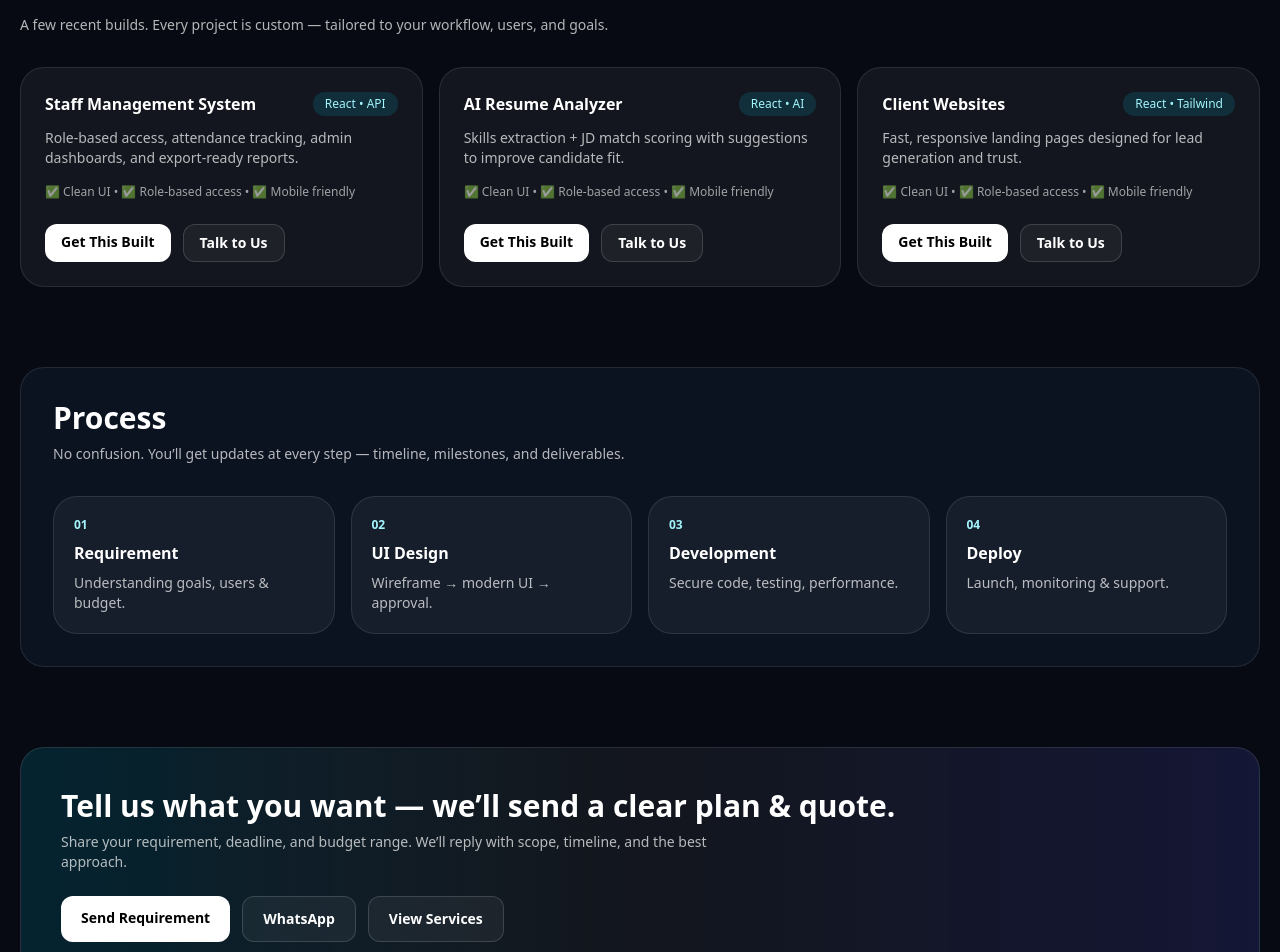
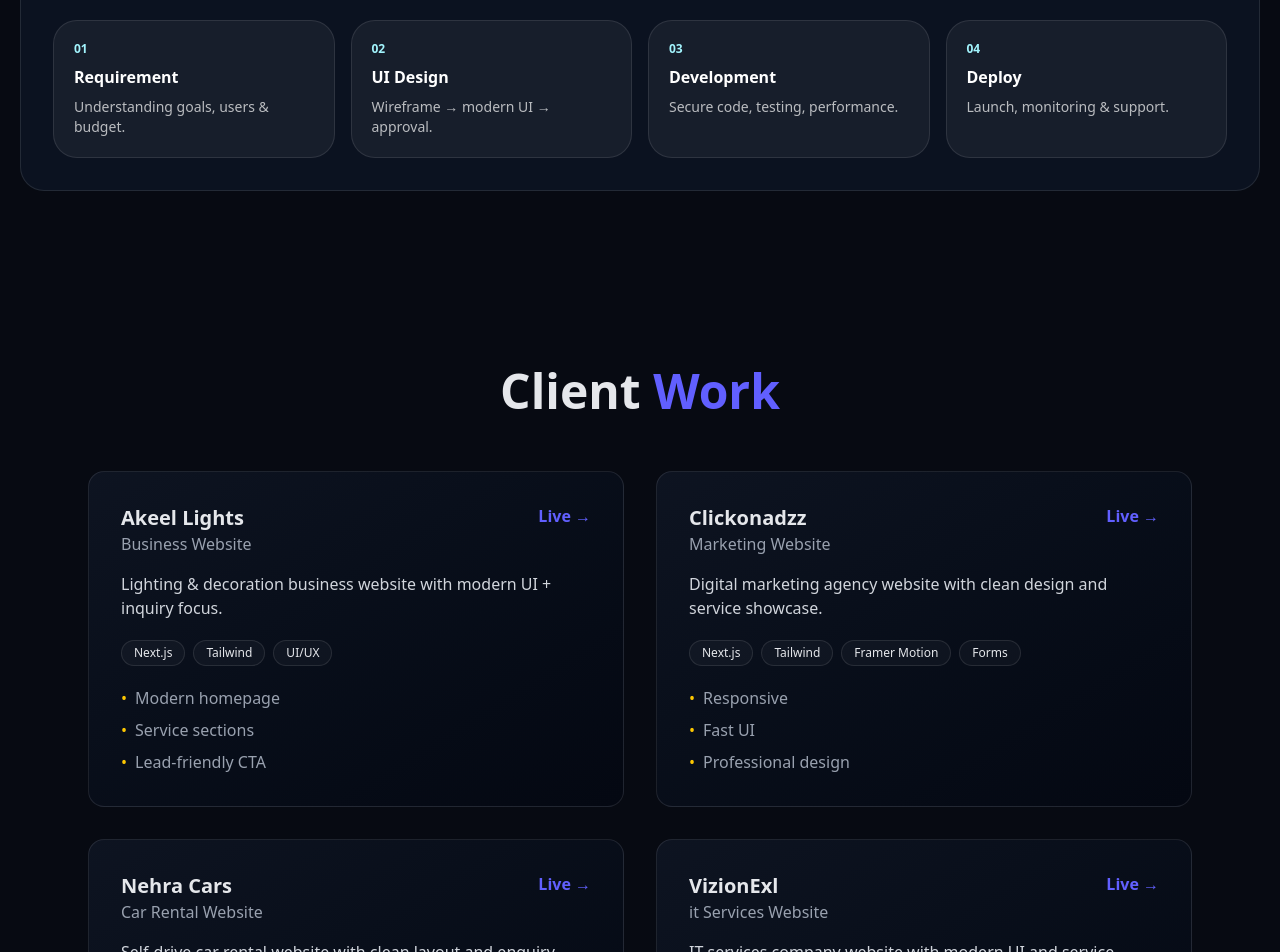
Before and after one commit to shirajgit/Aishi, a React (Vite) app: page / in a window 1280 px wide. Shown: the part 1980-2932 px from the top of the page. Built offline with nearby package versions, Linux system fonts and the light colour scheme.

Commit message:
make all set

```diff
--- a/src/App.tsx
+++ b/src/App.tsx
@@ -81,6 +81,43 @@
     desc: "Fast, responsive landing pages designed for lead generation and trust.",
     badge: "React • Tailwind",
   },
+];
+
+
+  const clients = [
+  {
+    name: "Akeel Lights",
+    type: "Business Website",
+    desc: "Lighting & decoration business website with modern UI + inquiry focus.",
+    link: "https://akeel-lights.vercel.app",
+    stack: ["Next.js", "Tailwind", "UI/UX"],
+    highlights: ["Modern homepage", "Service sections", "Lead-friendly CTA"],
+  },
+  {
+    name: "Clickonadzz",
+    type: "Marketing Website",
+    desc: " Digital marketing agency website with clean design and service showcase.",
+    link: "https://clickonadzz.com",
+    stack: ["Next.js", "Tailwind","Framer Motion", "Forms"],
+    highlights: ["Responsive", "Fast UI", "Professional design"],
+  },
+   {
+    name: "Nehra Cars",
+    type: "Car Rental Website",
+    desc: "Self-drive car rental website with clean layout and enquiry flow.",
+    link: "https://nehra-cars.vercel.app",
+    stack: ["Next.js", "Tailwind", "Forms"],
+    highlights: ["Responsive", "Fast UI", "Professional design"],
+  },
+   {
+    name: "VizionExl",
+    type: "it Services Website",
+    desc: "IT services company website with modern UI and service showcase.",
+    link: "https://vizionexl.vercel.app",
+    stack: ["Next.js", "Tailwind", "Forms"],
+    highlights: ["Responsive", "Fast UI", "Professional design"],
+  },
+
 ];
 
 /* =======================
@@ -314,51 +351,7 @@
         </div>
       </section>
 
-      {/* WORK */}
-      <section id="work" className="mx-auto max-w-7xl px-5 py-20">
-        <h2 className="text-3xl font-extrabold">Recent Work</h2>
-        <p className="mt-2 max-w-2xl text-sm text-white/70">
-          A few recent builds. Every project is custom — tailored to your
-          workflow, users, and goals.
-        </p>
 
-        <div className="mt-8 grid gap-4 md:grid-cols-3">
-          {projects.map((p) => (
-            <div
-              key={p.title}
-              className="rounded-3xl border border-white/10 bg-white/5 p-6 hover:border-white/15"
-            >
-              <div className="flex items-start justify-between gap-3">
-                <p className="text-base font-semibold">{p.title}</p>
-                <span className="rounded-full bg-cyan-500/15 px-3 py-1 text-xs text-cyan-200">
-                  {p.badge}
-                </span>
-              </div>
-
-              <p className="mt-3 text-sm text-white/70">{p.desc}</p>
-
-              <p className="mt-4 text-xs text-white/60">
-                ✅ Clean UI • ✅ Role-based access • ✅ Mobile friendly
-              </p>
-
-              <div className="mt-6 flex gap-3">
-                <a
-                  href="#contact"
-                  className="rounded-xl bg-white px-4 py-2 text-sm font-semibold text-black hover:bg-white/90"
-                >
-                  Get This Built
-                </a>
-                <a
-                  href="#contact"
-                  className="rounded-xl border border-white/15 bg-white/5 px-4 py-2 text-sm font-semibold hover:bg-white/10"
-                >
-                  Talk to Us
-                </a>
-              </div>
-            </div>
-          ))}
-        </div>
-      </section>
 
       {/* PROCESS */}
       <section id="process" className="mx-auto max-w-7xl px-5 pb-20">
@@ -378,8 +371,67 @@
         </div>
       </section>
 
+    {/* WORK */}
+      <section id="clients" className="py-24 border-white/10 text-gray-200">
+      <div className="max-w-6xl mx-auto px-6">
+        <h2 className="text-4xl md:text-5xl font-extrabold text-center mb-14">
+          Client <span className= " text-indigo-500">Work</span>
+        </h2>
+
+        <div className="grid md:grid-cols-2 gap-8">
+          {clients.map((c) => (
+            <div
+              key={c.name}
+              className="rounded-2xl border border-white/10 bg-gradient-to-br from-gray-900/70 to-gray-950/70 p-8 hover:border-yellow-400/30 transition"
+            >
+              <div className="flex items-start justify-between gap-4">
+                <div>
+                  <p className="text-xl font-bold">{c.name}</p>
+                  <p className="text-gray-400">{c.type}</p>
+                </div>
+
+                {c.link && (
+                  <a
+                    href={c.link}
+                    target="_blank"
+                    rel="noreferrer"
+                    className="text-indigo-500 hover:text-indigo-300 font-semibold"
+                  >
+                    Live →
+                  </a>
+                )}
+              </div>
+
+              <p className="mt-4 text-gray-300">{c.desc}</p>
+
+              <div className="mt-5 flex flex-wrap gap-2">
+                {c.stack.map((t) => (
+                  <span
+                    key={t}
+                    className="px-3 py-1 text-xs rounded-full border border-white/10 bg-white/[0.03]"
+                  >
+                    {t}
+                  </span>
+                ))}
+              </div>
+
+              <ul className="mt-5 space-y-2 text-gray-400">
+                {c.highlights.map((h) => (
+                  <li key={h} className="flex gap-2">
+                    <span className="text-yellow-400">•</span>
+                    <span>{h}</span>
+                  </li>
+                ))}
+              </ul>
+            </div>
+          ))}
+        </div>
+      </div>
+    </section>
+
+
       {/* CONTACT */}
-      <section id="contact" className="mx-auto max-w-7xl px-5 pb-20">
+      <section id="contact" className="mx-auto max-w-7xl px-5 py-5 pb-20">
         <div className="rounded-3xl border border-white/10 bg-gradient-to-r from-cyan-500/15 via-white/5 to-indigo-500/15 p-6 md:p-10">
           <h2 className="text-2xl font-extrabold md:text-3xl">
             Tell us what you want — we’ll send a clear plan & quote.
@@ -418,7 +470,7 @@
 
       {/* FOOTER */}
       <footer className="border-t border-white/10 py-8 text-center text-white/60">
-        © {new Date().getFullYear()} Aishi Technologies — Web • AI • IoT
+        © {new Date().getFullYear()} Aishi Technologies — Web • App • AI • IoT
       </footer>
     </main>
   );
```
